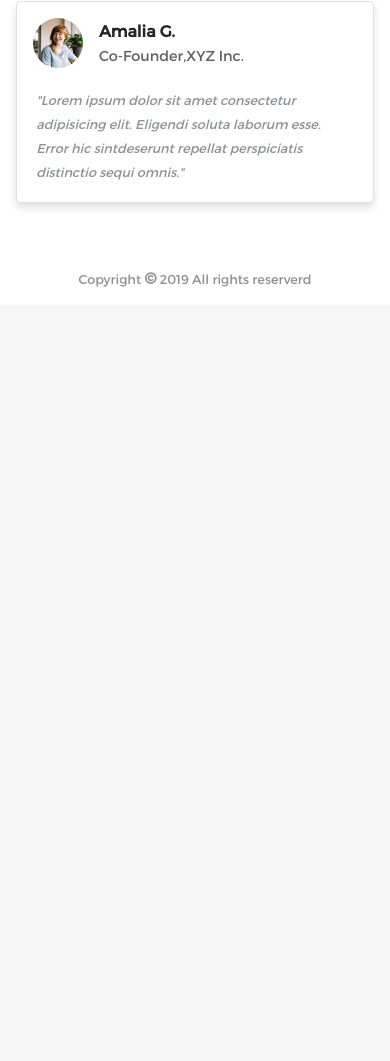
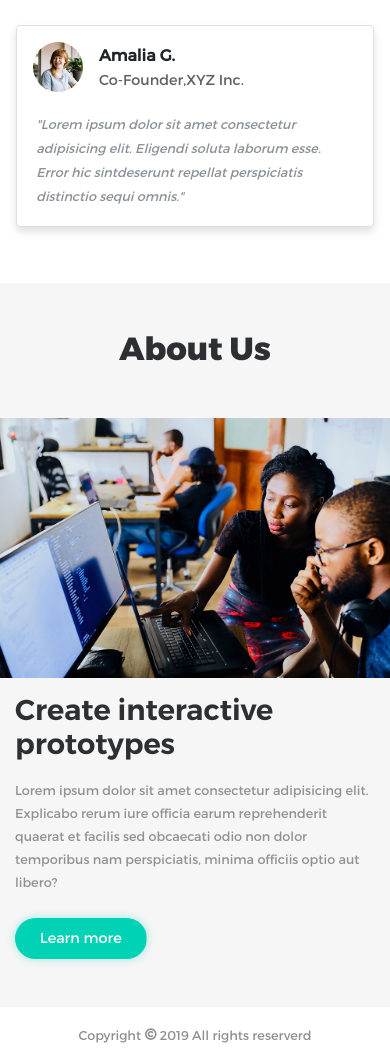
Before and after one commit to CristianBonilla/landing-page-responsive, a website: page index.html in a window 390 px wide. Shown: the part 3070-4131 px from the top of the page. Before the commit the page ends 3375 px from the top, so only its background shows below. Drawn offline with Linux system fonts and the light colour scheme; files whose address does not match are found by name.

Commit message:
Recrear Landing-page-responsive
Maquetación sección about del landing page responsive

```diff
--- a/index.html
+++ b/index.html
@@ -213,21 +213,23 @@
         </div>
       </section>
       <!-- About Us -->
-      <!-- <section id="about-us" class="about-us">
+      <section id="about-us" class="about-us">
         <h4 class="about-us_title">About Us</h4>
+        <div class="about-us_container">
           <div class="about-us_slider">
             <figure class="about-us_image">
               <img src="assets/images/about/about_1.jpg" alt="">
             </figure>
           </div>
           <div class="about-us_content">
-          <h4 class="about-us_content-title">Create interactive prototypes</h4>
-          <p class="about-us_text">
+            <h4 class="about-us_content_title">Create interactive prototypes</h4>
+            <p class="about-us_content_text">
               Lorem ipsum dolor sit amet consectetur adipisicing elit. Explicabo rerum iure officia earum reprehenderit quaerat et facilis sed obcaecati odio non dolor temporibus nam perspiciatis, minima officiis optio aut libero?
             </p>
             <button type="button" class="about-us_content_more">Learn more</button>
           </div>
-      </section> -->
+        </div>
+      </section>
       <!-- Testimonials -->
       <!-- <section id="testimonials" class="testimonials">
         <h4 class="testimonials_title">Testimonials</h4>
--- /dev/null
+++ b/styles/scss/layout/_about.scss
@@ -0,0 +1,114 @@
+.about-us {
+  min-height: 80vh;
+  width: 100%;
+  background-color: transparent;
+  padding: 3rem 0;
+
+  &_title {
+    font-size: calc(#{ $title-size } + .2rem);
+    font-family: $trueno-family-eb;
+    margin: 0 0 3rem;
+    line-height: 1.2;
+    text-align: center;
+  }
+
+  &_container {
+    display: flex;
+    flex-wrap: wrap;
+    justify-content: space-between;
+    align-items: center;
+    width: 100%;
+  }
+
+  &_slider,
+  &_content {
+    position: relative;
+    width: 100%;
+  }
+
+  &_slider {
+    margin-bottom: .5rem;
+  }
+
+  &_content {
+    padding: 0 15px;
+    margin-top: .5rem;
+
+    &_title {
+      font-size: $title-size;
+      font-family: $trueno-family-sb;
+      margin-bottom: .5rem;
+      line-height: 1.2;
+    }
+
+    &_text {
+      font-size: $text-size;
+      color: $text-light-color;
+      line-height: 1.8;
+      padding: .5rem 0 0;
+      margin-bottom: 1rem;
+    }
+
+    &_more {
+      @include landing-button;
+      margin-top: .5rem;
+    }
+  }
+
+  &_image {
+    position: relative;
+    width: 100%;
+    overflow: hidden;
+
+    >img {
+      display: block;
+      margin: 0 auto;
+      max-width: 100%;
+      width: auto;
+      max-height: 300px;
+    }
+  }
+}
+
+@media (min-width: 576px) {
+  .about-us {
+
+    &_slider,
+    &_content {
+      flex: 0 0 50%;
+      max-width: 50%;
+      padding-left: 2rem;
+      padding-right: 2rem;
+      margin: .5rem 0;
+    }
+  }
+}
+
+@media (min-width: 768px) {
+  .about-us {
+
+    &_slider {
+      padding-left: 3rem;
+      padding-right: 3rem;
+    }
+
+    &_content {
+      padding-left: 5rem;
+      padding-right: 3rem;
+    }
+  }
+}
+
+@media (min-width: 992px) {
+  .about-us {
+
+    &_content {
+      padding-left: 6rem;
+      padding-right: 8rem;
+
+      &_title {
+        font-size: calc(#{ $title-size } + .2rem);
+      }
+    }
+  }
+}
--- a/styles/scss/layout/_prototypes.scss
+++ b/styles/scss/layout/_prototypes.scss
@@ -13,6 +13,7 @@
     position: relative;
     width: 100%;
     padding: 0;
+    margin: .5rem 0;
   }
 
   &_image {
@@ -25,7 +26,7 @@
       margin: 0 auto;
       max-width: 100%;
       width: auto;
-      max-height: 500px;
+      max-height: 400px;
     }
   }
 
--- a/styles/scss/main.scss
+++ b/styles/scss/main.scss
@@ -11,4 +11,5 @@
 @import 'layout/home';
 @import 'layout/features';
 @import 'layout/prototypes';
+@import 'layout/about';
 @import 'layout/footer';
```
Also changed, not shown: styles/css/main.css, 1 other file. Lines whose indentation alone changed are shown as unchanged.
